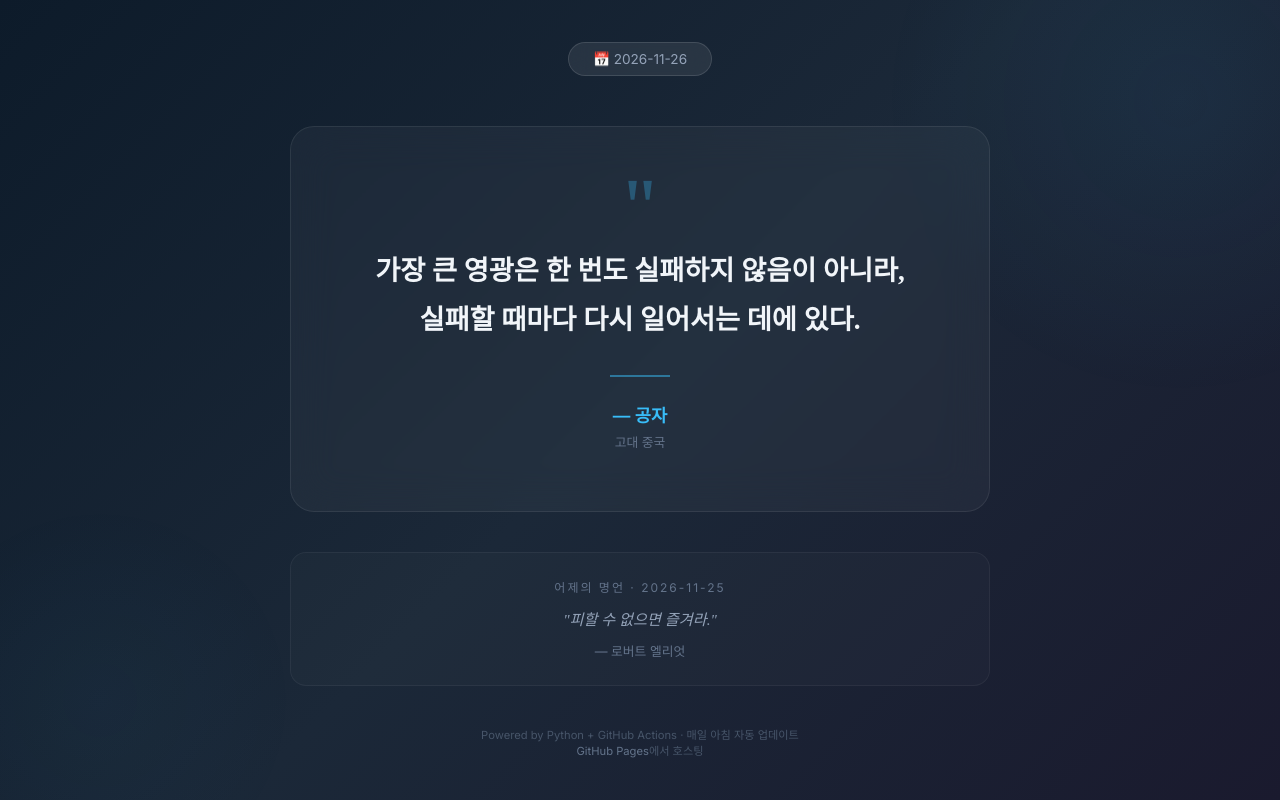
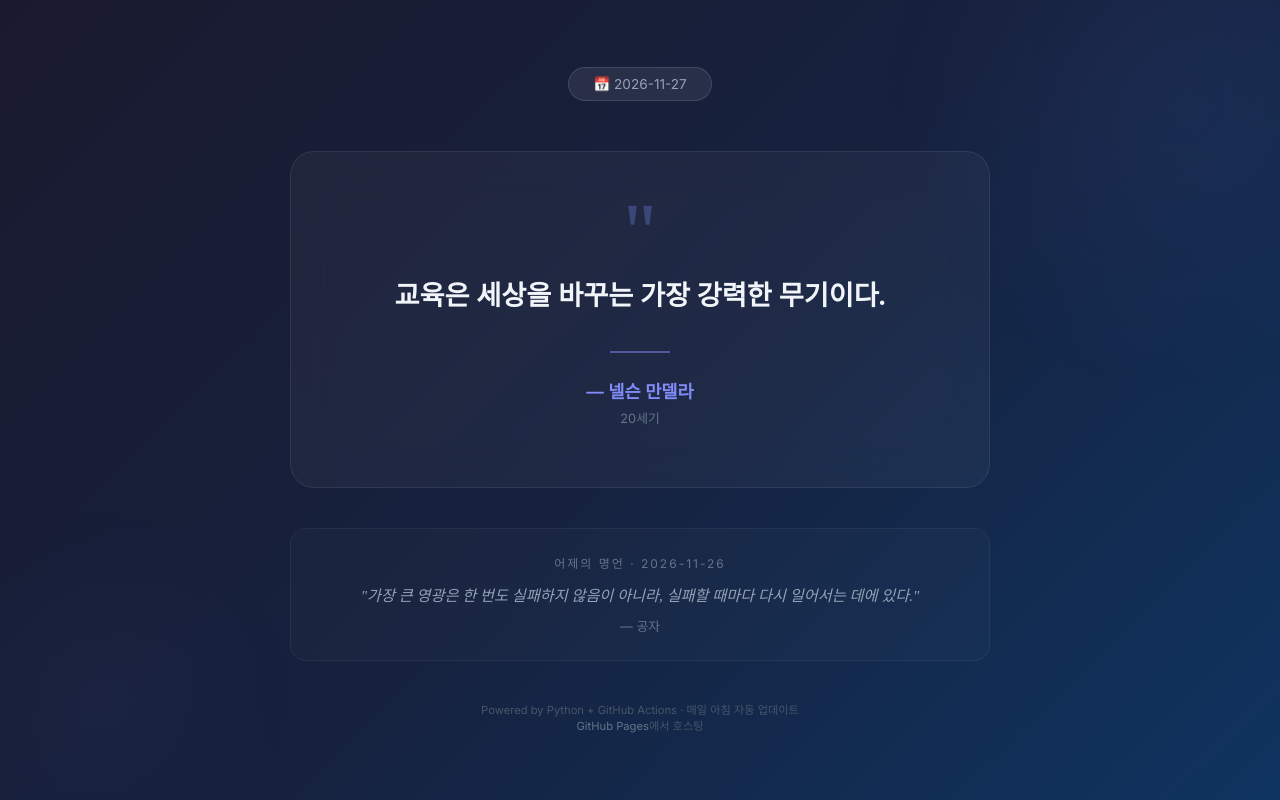
Before and after one commit to daily-indiemovie/daily-indiemovie.github.io, a plain HTML site: page index.html in a window 1280 px wide. Drawn offline with Linux system fonts and the light colour scheme.

Commit message:
Auto-update: Daily Quote

```diff
--- a/index.html
+++ b/index.html
@@ -11,7 +11,7 @@
 
         body {
             font-family: 'Inter', sans-serif;
-            background: linear-gradient(135deg, #0d1b2a, #1b2838, #1a1a2e);
+            background: linear-gradient(135deg, #1a1a2e, #16213e, #0f3460);
             color: #e2e8f0;
             min-height: 100vh;
             display: flex;
@@ -28,7 +28,7 @@
             position: fixed;
             width: 600px;
             height: 600px;
-            background: radial-gradient(circle, #38bdf810, transparent 70%);
+            background: radial-gradient(circle, #818cf810, transparent 70%);
             top: -200px;
             right: -200px;
             border-radius: 50%;
@@ -39,7 +39,7 @@
             position: fixed;
             width: 400px;
             height: 400px;
-            background: radial-gradient(circle, #38bdf808, transparent 70%);
+            background: radial-gradient(circle, #818cf808, transparent 70%);
             bottom: -100px;
             left: -100px;
             border-radius: 50%;
@@ -92,7 +92,7 @@
 
         .quote-mark {
             font-size: 5em;
-            color: #38bdf8;
+            color: #818cf8;
             opacity: 0.3;
             font-family: Georgia, serif;
             line-height: 0.5;
@@ -113,14 +113,14 @@
         .divider {
             width: 60px;
             height: 2px;
-            background: #38bdf8;
+            background: #818cf8;
             margin: 0 auto 25px;
             opacity: 0.5;
         }
 
         .author {
             font-size: 1.1em;
-            color: #38bdf8;
+            color: #818cf8;
             font-weight: 600;
             margin-bottom: 5px;
         }
@@ -184,20 +184,20 @@
 </head>
 <body>
     <div class="container">
-        <div class="date-badge">📅 2026-11-26</div>
+        <div class="date-badge">📅 2026-11-27</div>
 
         <div class="quote-card">
             <span class="quote-mark">"</span>
-            <div class="quote-text">가장 큰 영광은 한 번도 실패하지 않음이 아니라, 실패할 때마다 다시 일어서는 데에 있다.</div>
+            <div class="quote-text">교육은 세상을 바꾸는 가장 강력한 무기이다.</div>
             <div class="divider"></div>
-            <div class="author">— 공자</div>
-            <div class="era">고대 중국</div>
+            <div class="author">— 넬슨 만델라</div>
+            <div class="era">20세기</div>
         </div>
 
         <div class="yesterday">
-            <div class="yesterday-label">어제의 명언 · 2026-11-25</div>
-            <div class="yesterday-quote">"피할 수 없으면 즐겨라."</div>
-            <div class="yesterday-author">— 로버트 엘리엇</div>
+            <div class="yesterday-label">어제의 명언 · 2026-11-26</div>
+            <div class="yesterday-quote">"가장 큰 영광은 한 번도 실패하지 않음이 아니라, 실패할 때마다 다시 일어서는 데에 있다."</div>
+            <div class="yesterday-author">— 공자</div>
         </div>
 
         <footer>
```
